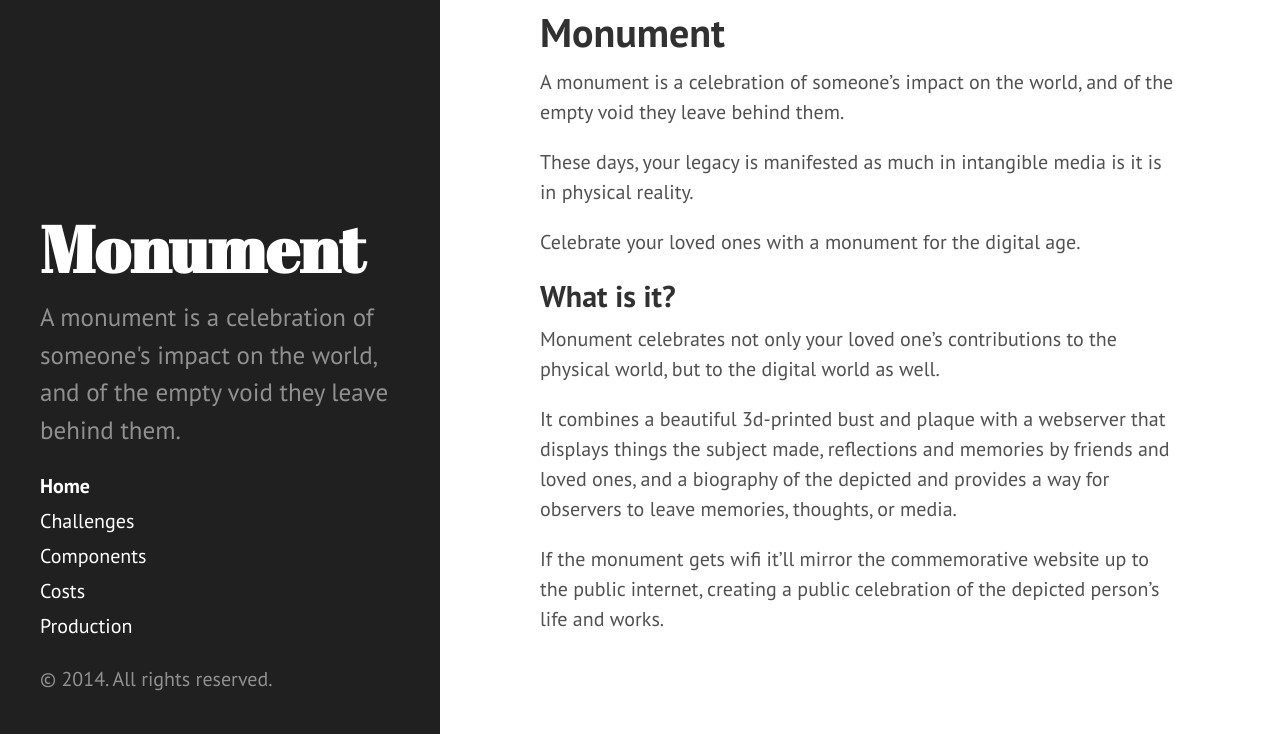
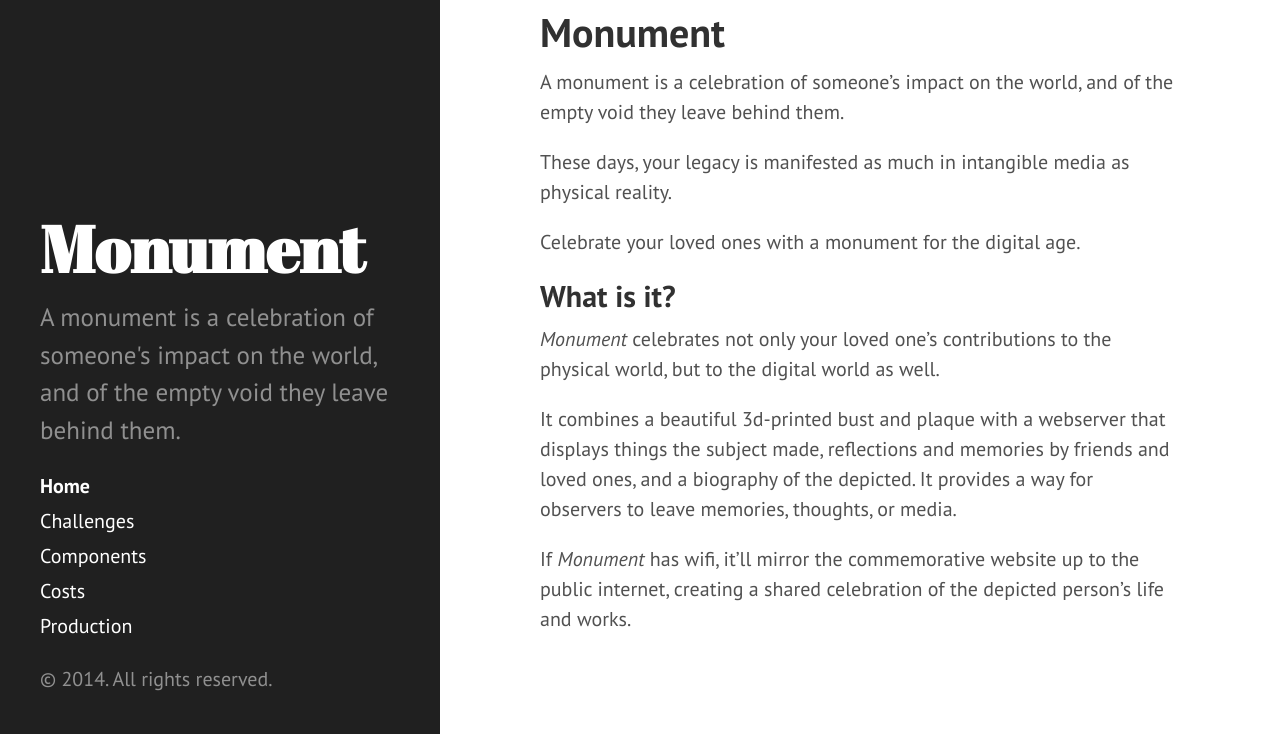
Before and after one commit to amonks/monument, a Jekyll site: the page built from index.md, in a window 1280 px wide and 1134 px high. Shown: the part 400-1134 px from the top of the window. Built offline with Jekyll 4.4.1, drawn with Linux system fonts in a browser that asks for light colours.

Commit message:
spellcheck

```diff
--- a/index.md
+++ b/index.md
@@ -9,14 +9,14 @@ title: Home
 
 A monument is a celebration of someone's impact on the world, and of the empty void they leave behind them.
 
-These days, your legacy is manifested as much in intangible media is it is in physical reality.
+These days, your legacy is manifested as much in intangible media as physical reality.
 
 Celebrate your loved ones with a monument for the digital age.
 
 ## What is it?
 
-Monument celebrates not only your loved one's contributions to the physical world, but to the digital world as well.
+*Monument* celebrates not only your loved one's contributions to the physical world, but to the digital world as well.
 
-It combines a beautiful 3d-printed bust and plaque with a webserver that displays things the subject made, reflections and memories by friends and loved ones, and a biography of the depicted and provides a way for observers to leave memories, thoughts, or media.
+It combines a beautiful 3d-printed bust and plaque with a webserver that displays things the subject made, reflections and memories by friends and loved ones, and a biography of the depicted. It provides a way for observers to leave memories, thoughts, or media.
 
-If the monument gets wifi it'll mirror the commemorative website up to the public internet, creating a public celebration of the depicted person's life and works.
+If *Monument* has wifi, it'll mirror the commemorative website up to the public internet, creating a shared celebration of the depicted person's life and works.
```
Also changed, not shown: components.md (+2 -2 lines), costs.md (+1 -1 lines), production.md (+4 -4 lines).
